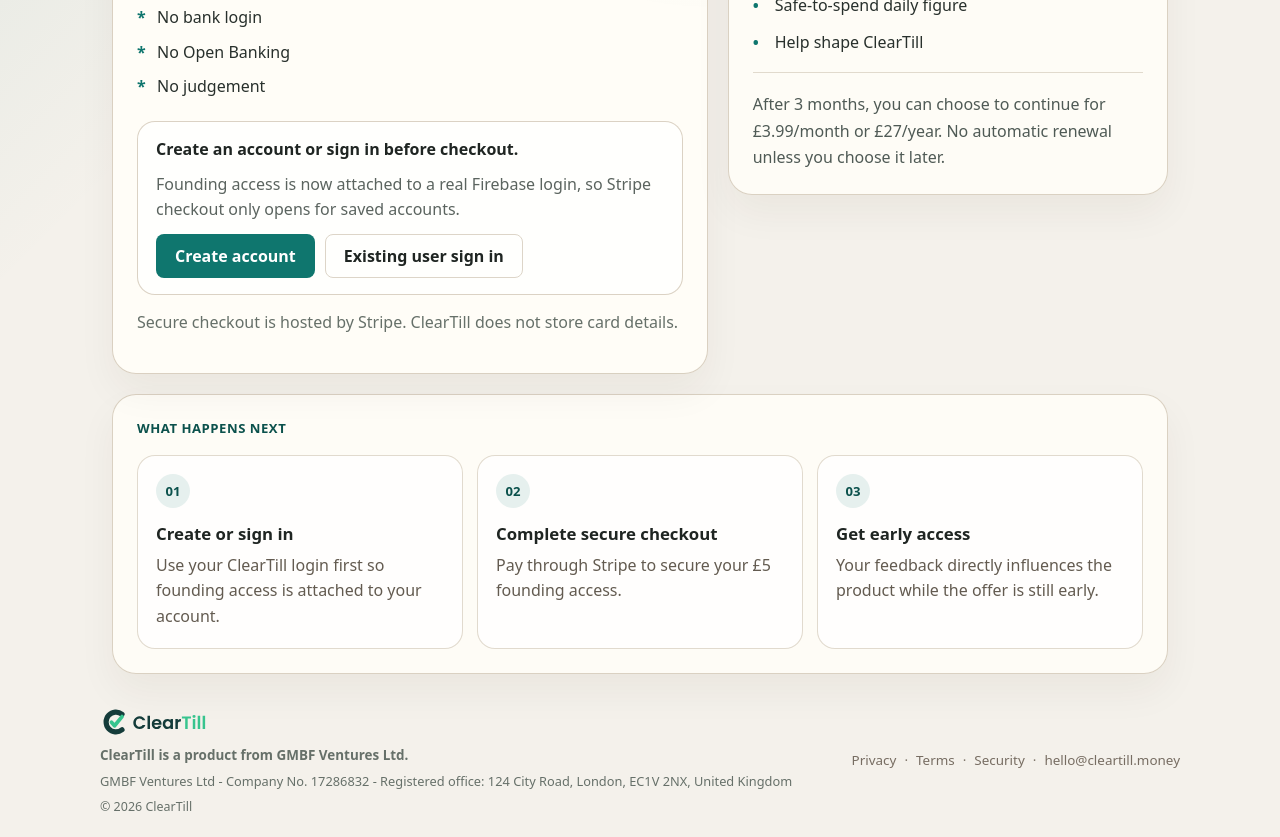
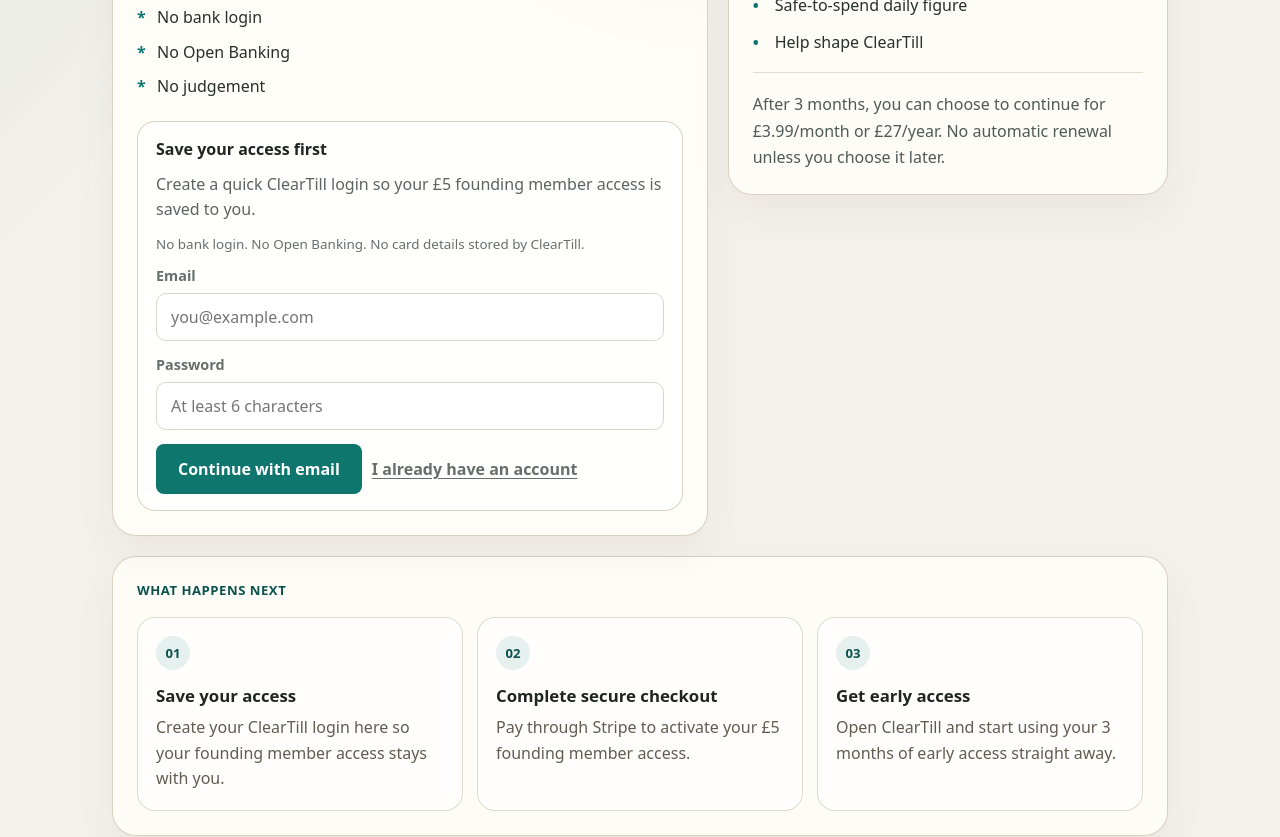
Before and after one commit to vwcamper77/BillPilot, a Next.js app: page /billing in a window 1280 px wide. Shown: the part 520-1357 px from the top of the page. Built offline with nearby package versions, Linux system fonts and the light colour scheme; no server answers.

Commit message:
Polish billing signup and checkout flow

```diff
--- a/app/billing/BillingAccessGate.jsx
+++ b/app/billing/BillingAccessGate.jsx
@@ -1,17 +1,22 @@
 "use client";
 
-import Link from "next/link";
 import { useEffect, useState } from "react";
-import { onAuthStateChanged } from "firebase/auth";
+import {
+  createUserWithEmailAndPassword,
+  onAuthStateChanged,
+  signInWithEmailAndPassword,
+} from "firebase/auth";
 import CheckoutButton from "./CheckoutButton";
 import { auth, authPersistenceReady, isFirebaseClientConfigured } from "@/lib/firebase";
 
-const SIGNIN_PATH = "/dashboard?auth=signin&next=%2Fbilling";
-const SIGNUP_PATH = "/dashboard?auth=signup&next=%2Fbilling";
+const INITIAL_FORM = { email: "", password: "" };
 
 export default function BillingAccessGate() {
   const [authReady, setAuthReady] = useState(false);
   const [user, setUser] = useState(null);
+  const [mode, setMode] = useState("signup");
+  const [form, setForm] = useState(INITIAL_FORM);
+  const [status, setStatus] = useState({ busy: false, error: "" });
 
   useEffect(() => {
     if (!auth) {
@@ -30,6 +35,7 @@
       unsubscribe = onAuthStateChanged(auth, (currentUser) => {
         setUser(currentUser);
         setAuthReady(true);
+        setStatus({ busy: false, error: "" });
       });
     });
 
@@ -39,12 +45,46 @@
     };
   }, []);
 
+  async function handleSubmit(event) {
+    event.preventDefault();
+
+    if (!auth) {
+      setStatus({ busy: false, error: "Sign-in is not available right now. Please try again shortly." });
+      return;
+    }
+
+    const email = form.email.trim();
+    const password = form.password;
+
+    if (!email || !password) {
+      setStatus({ busy: false, error: "Enter your email and password to continue." });
+      return;
+    }
+
+    setStatus({ busy: true, error: "" });
+
+    try {
+      if (mode === "signup") {
+        await createUserWithEmailAndPassword(auth, email, password);
+      } else {
+        await signInWithEmailAndPassword(auth, email, password);
+      }
+
+      setForm(INITIAL_FORM);
+    } catch (error) {
+      setStatus({
+        busy: false,
+        error: friendlyAuthError(error, mode),
+      });
+    }
+  }
+
   if (!isFirebaseClientConfigured) {
     return (
       <div className="billing-access-panel">
         <p className="billing-access-title">Sign-in is not available right now.</p>
         <p className="billing-access-copy">
-          Firebase auth is not configured, so checkout cannot be linked to an account yet.
+          Please try again shortly.
         </p>
       </div>
     );
@@ -53,7 +93,7 @@
   if (!authReady) {
     return (
       <div className="billing-access-panel">
-        <p className="billing-access-title">Loading your ClearTill account access...</p>
+        <p className="billing-access-title">Loading your ClearTill login...</p>
       </div>
     );
   }
@@ -61,29 +101,99 @@
   if (!user || user.isAnonymous) {
     return (
       <div className="billing-access-panel">
-        <p className="billing-access-title">Create an account or sign in before checkout.</p>
+        <p className="billing-access-title">Save your access first</p>
         <p className="billing-access-copy">
-          Founding access is now attached to a real Firebase login, so Stripe checkout only opens for saved accounts.
+          Create a quick ClearTill login so your £5 founding member access is saved to you.
         </p>
-        <div className="billing-access-actions">
-          <Link className="primary-link" href={SIGNUP_PATH}>
-            Create account
-          </Link>
-          <Link className="secondary-button" href={SIGNIN_PATH}>
-            Existing user sign in
-          </Link>
-        </div>
+        <p className="billing-access-note">
+          No bank login. No Open Banking. No card details stored by ClearTill.
+        </p>
+
+        <form className="billing-auth-form" onSubmit={handleSubmit}>
+          <div className="field-row">
+            <label className="field-label" htmlFor="billing-email">Email</label>
+            <input
+              id="billing-email"
+              type="email"
+              autoComplete={mode === "signup" ? "email" : "username"}
+              value={form.email}
+              onChange={(event) => setForm((current) => ({ ...current, email: event.target.value }))}
+              placeholder="you@example.com"
+            />
+          </div>
+
+          <div className="field-row">
+            <label className="field-label" htmlFor="billing-password">Password</label>
+            <input
+              id="billing-password"
+              type="password"
+              autoComplete={mode === "signup" ? "new-password" : "current-password"}
+              value={form.password}
+              onChange={(event) => setForm((current) => ({ ...current, password: event.target.value }))}
+              placeholder={mode === "signup" ? "At least 6 characters" : "Your password"}
+            />
+          </div>
+
+          <div className="billing-access-actions">
+            <button className="primary-button billing-primary-button" type="submit" disabled={status.busy}>
+              {status.busy
+                ? mode === "signup"
+                  ? "Saving your login..."
+                  : "Signing you in..."
+                : mode === "signup"
+                  ? "Continue with email"
+                  : "Sign in and continue"}
+            </button>
+            <button
+              className="quiet-link billing-access-toggle"
+              type="button"
+              onClick={() => {
+                setMode((current) => (current === "signup" ? "signin" : "signup"));
+                setStatus({ busy: false, error: "" });
+              }}
+            >
+              {mode === "signup" ? "I already have an account" : "I need to create an account"}
+            </button>
+          </div>
+        </form>
+
+        {status.error ? (
+          <p className="helper-text billing-error" aria-live="polite">{status.error}</p>
+        ) : null}
       </div>
     );
   }
 
   return (
     <div className="billing-access-panel">
-      <p className="billing-access-title">Signed in and ready for checkout.</p>
+      <p className="billing-access-title">Ready to activate your access</p>
+      <p className="billing-access-copy">
+        Your ClearTill login is ready. Continue to Stripe to activate 3 months&apos; founding member access for £5.
+      </p>
       <p className="billing-access-status">
-        Founding access will be attached to {user.email || user.displayName || "your ClearTill account"}.
+        Access will be saved to {user.email || user.displayName || "your ClearTill login"}.
       </p>
       <CheckoutButton />
+      <p className="billing-access-note">
+        Secure checkout is hosted by Stripe. ClearTill does not store card details.
+      </p>
     </div>
   );
 }
+
+function friendlyAuthError(error, mode) {
+  const code = String(error?.code || "");
+
+  if (code === "auth/invalid-email") return "Enter a valid email address.";
+  if (code === "auth/email-already-in-use") return "That email already has a ClearTill login. Sign in instead.";
+  if (code === "auth/weak-password") return "Use a password with at least 6 characters.";
+  if (code === "auth/user-not-found" || code === "auth/wrong-password" || code === "auth/invalid-credential") {
+    return "That email or password doesn't look right.";
+  }
+  if (code === "auth/too-many-requests") return "Too many attempts right now. Please try again in a few minutes.";
+  if (code === "auth/network-request-failed") return "Check your connection and try again.";
+
+  return mode === "signup"
+    ? "We couldn't create your login right now. Please try again."
+    : "We couldn't sign you in right now. Please try again.";
+}
--- a/app/billing/CheckoutButton.jsx
+++ b/app/billing/CheckoutButton.jsx
@@ -59,7 +59,7 @@
         onClick={handleCheckout}
         disabled={status.busy}
       >
-        {status.busy ? "Redirecting to Stripe..." : "Become a Founding Member \u2014 \u00A35"}
+        {status.busy ? "Opening secure checkout..." : "Pay £5 securely with Stripe"}
       </button>
       {status.error ? (
         <p className="helper-text billing-error" aria-live="polite">
--- a/app/billing/page.jsx
+++ b/app/billing/page.jsx
@@ -18,12 +18,17 @@
           <h1 className="brand" style={{ fontSize: "2rem" }}>Billing &amp; payments</h1>
         </div>
         <div className="topbar-actions">
-          <Link className="secondary-button" href="/account">Back to account</Link>
-          <Link className="secondary-button" href="/dashboard">Dashboard</Link>
+          <Link className="secondary-button" href="/account">Account</Link>
+          <Link className="secondary-button" href="/">Home</Link>
         </div>
       </header>
 
-      <TrustShield className="page-trust-banner" compact />
+      <TrustShield
+        className="page-trust-banner"
+        compact
+        subtext="No bank login • No Open Banking • You control your data"
+        note="Sensible privacy. Secure checkout by Stripe."
+      />
 
       <section className="billing-hero">
         <div className="billing-panel billing-panel-highlight">
@@ -42,9 +47,6 @@
             <li>No judgement</li>
           </ul>
           <BillingAccessGate />
-          <p className="helper-text">
-            Secure checkout is hosted by Stripe. ClearTill does not store card details.
-          </p>
         </div>
 
         <aside className="billing-panel billing-summary-panel billing-offer-panel" aria-label="Offer summary">
@@ -73,18 +75,18 @@
         <div className="billing-steps">
           <article>
             <span>01</span>
-            <h3>Create or sign in</h3>
-            <p>Use your ClearTill login first so founding access is attached to your account.</p>
+            <h3>Save your access</h3>
+            <p>Create your ClearTill login here so your founding member access stays with you.</p>
           </article>
           <article>
             <span>02</span>
             <h3>Complete secure checkout</h3>
-            <p>Pay through Stripe to secure your &pound;5 founding access.</p>
+            <p>Pay through Stripe to activate your &pound;5 founding member access.</p>
           </article>
           <article>
             <span>03</span>
             <h3>Get early access</h3>
-            <p>Your feedback directly influences the product while the offer is still early.</p>
+            <p>Open ClearTill and start using your 3 months of early access straight away.</p>
           </article>
         </div>
       </section>
--- a/app/globals.css
+++ b/app/globals.css
@@ -3921,10 +3921,33 @@
   line-height: 1.55;
 }
 
+.billing-access-note {
+  margin: 0;
+  color: var(--muted);
+  font-size: 0.84rem;
+  line-height: 1.5;
+}
+
+.billing-auth-form {
+  display: grid;
+  gap: 14px;
+}
+
+.billing-auth-form input {
+  width: 100%;
+  min-height: 48px;
+  border: 1px solid var(--line);
+  border-radius: 10px;
+  background: white;
+  color: var(--ink);
+  padding: 0 14px;
+}
+
 .billing-access-actions {
   display: flex;
   gap: 10px;
   flex-wrap: wrap;
+  align-items: center;
 }
 
 .billing-primary-button {
@@ -3932,6 +3955,14 @@
   width: fit-content;
   padding: 0 22px;
   border: 0;
+}
+
+.billing-access-toggle {
+  border: 0;
+  background: transparent;
+  padding: 0;
+  cursor: pointer;
+  text-align: left;
 }
 
 .billing-error {
```
Also changed, not shown: components/TrustShield.jsx (+10 -3 lines).
